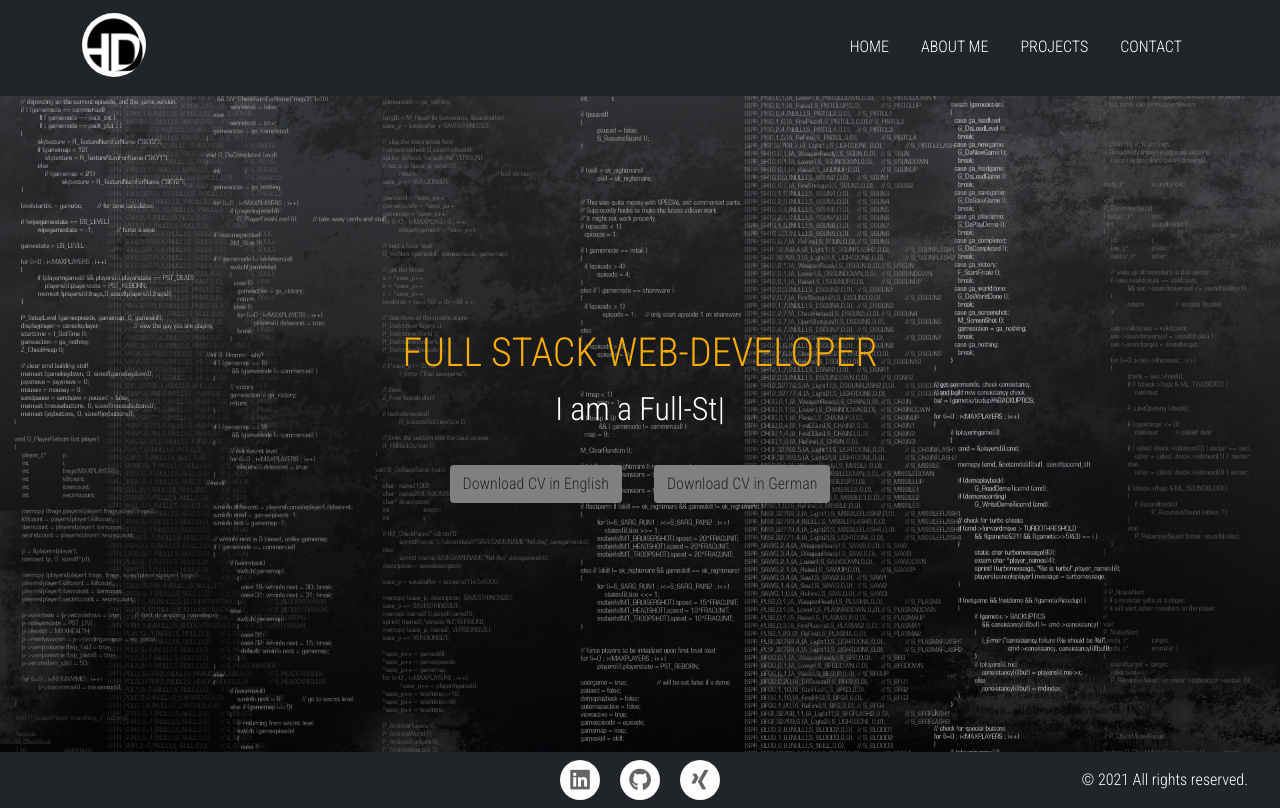
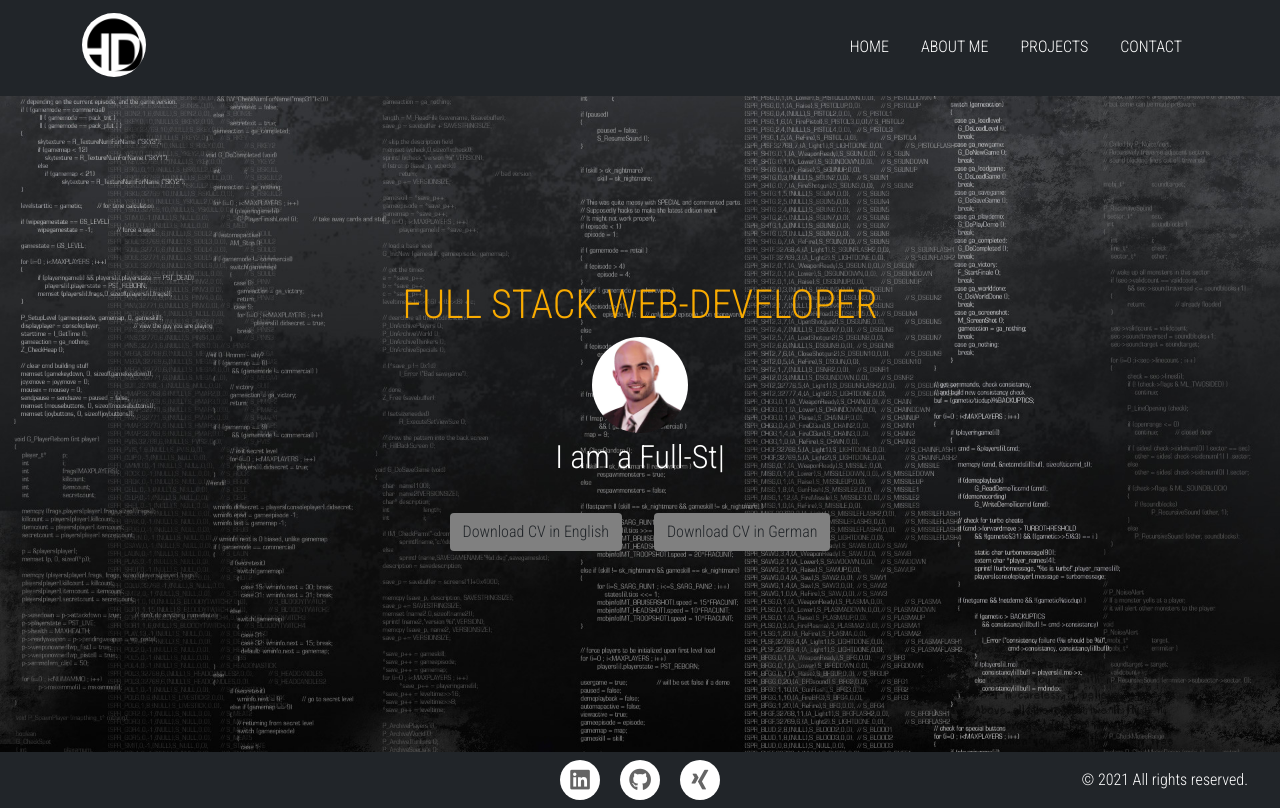
Before and after one commit to Heman-Development/Portfolio, a React (Create React App) app: page /home in a window 1280 px wide. Built offline with nearby package versions, Linux system fonts and the light colour scheme.

Commit message:
photo added

```diff
--- a/src/components/Home/Home.css
+++ b/src/components/Home/Home.css
@@ -11,3 +11,8 @@
    width: 50px;
    height: 50px;
  }
+
+ .main-info img{
+   width: 6rem;
+   border-radius: 50%;
+ }
--- a/src/components/Home/Home.js
+++ b/src/components/Home/Home.js
@@ -5,6 +5,8 @@ import "aos/dist/aos.css";
 import './Home.css'
 import CVen from './Heydar Molaei Forouhar (En) .pdf'
 import CVde from './Heydar Molaei Forouhar (De).pdf'
+import Photo from '../../images/Heman.jpg'
+
 
 
 
@@ -17,6 +19,7 @@ const Home = () => {
     <div data-aos="fade" className="home-wrapper">
       <div className="main-info">
         <h1>Full Stack Web-Developer</h1>
+        <div className="image"><img src={Photo} alt="hemanphoto"/></div>
         <Typed
           className="typed-text"
           strings={["HELLO, my name is Heydar!", "I am a Full-Stack Web Developer", "Welcome to my Portfolio",]}
@@ -25,6 +28,7 @@ const Home = () => {
           loop
         />
         <div className="cvBtn">
+
           <a class="btn " href={CVen} role="button" target="_blank" rel="noreferrer">Download CV in English</a>
           <a class="btn " href={CVde} role="button" target="_blank" rel="noreferrer" >Download CV in German</a>
         </div>
```
